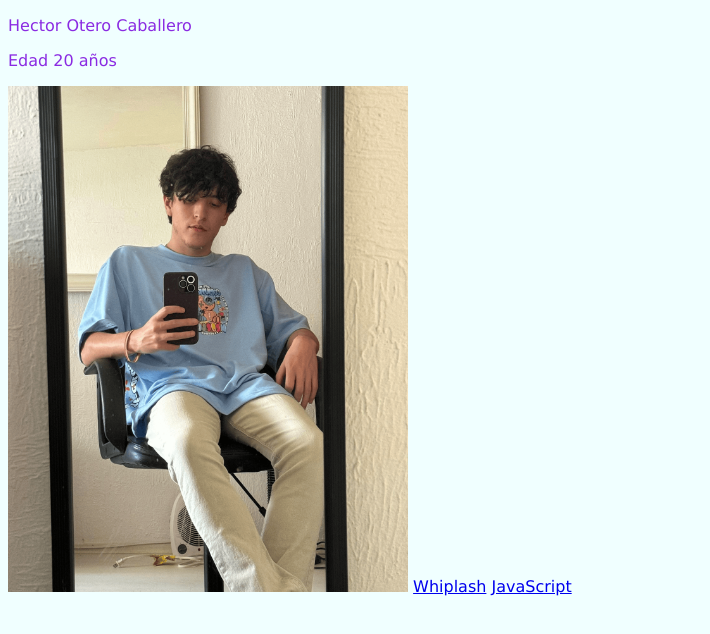
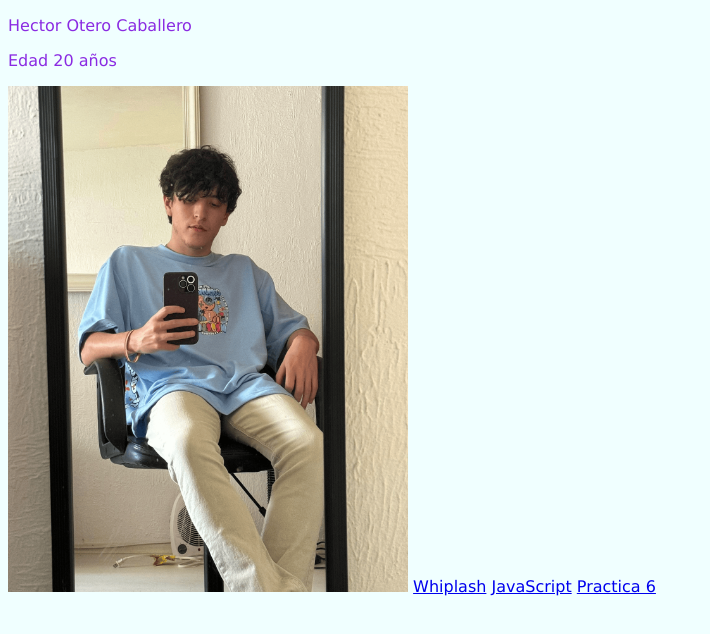
Before and after one commit to HectorOtero/DesarrolloWeb, a plain HTML site: page docs/index.html in a window 1280 px wide. Shown: the whole page, without its empty margins (0-710 px from the left). Drawn offline with Linux system fonts and the light colour scheme.

Commit message:
Agregandolo a index

```diff
--- a/docs/index.html
+++ b/docs/index.html
@@ -12,5 +12,6 @@
     <img src="./img/Yo.png" alt="Yo">
     <a href="Practica4/index.html">Whiplash</a>
     <a href="Practica5/html/practica5.html">JavaScript</a>
+    <a href="Practica6/practica6.html">Practica 6</a>
 </body>
 </html>
```
Also changed, not shown: 1 other file.
